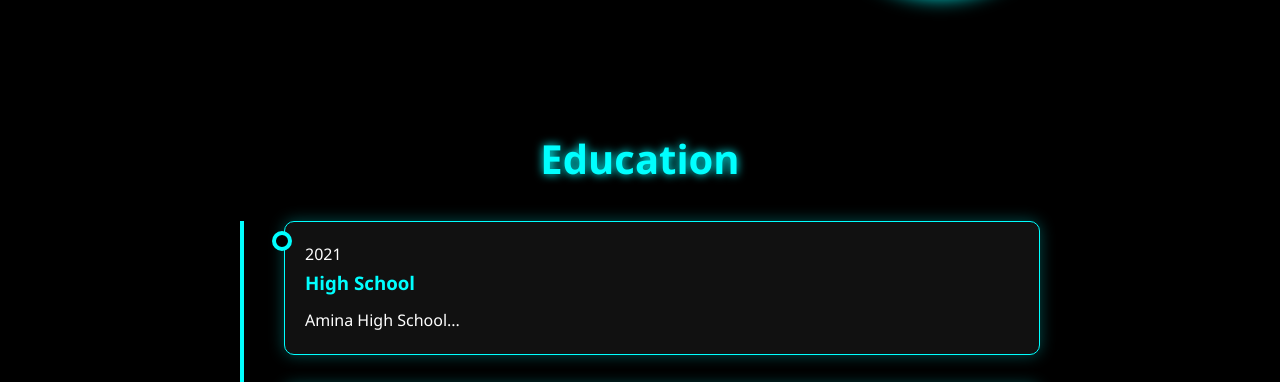
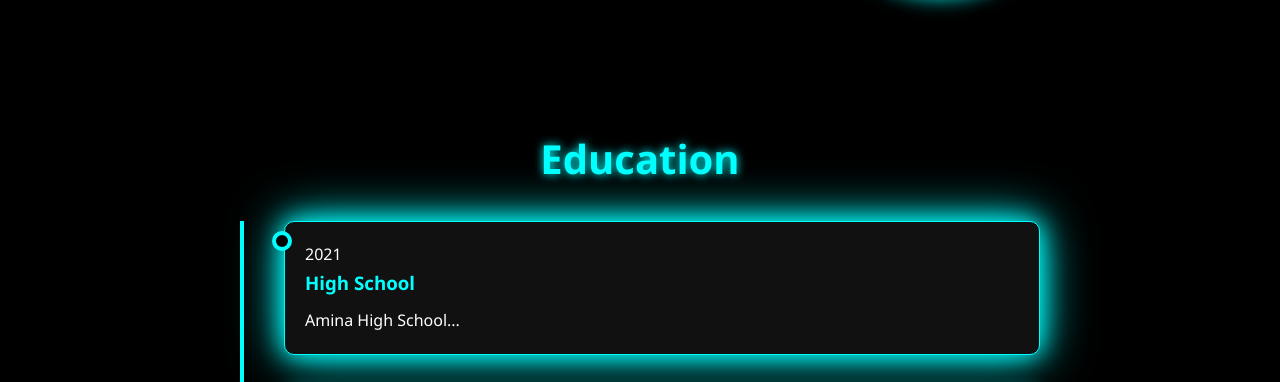
Before and after one commit to AYETEEN7/UDDIN-s-PORTFOLIO, a plain HTML site: page index.html in a window 1280 px wide. In both pictures the pointer is over the element 662 px from the left and 698 px from the top of the page. Shown: the part 411-793 px from the top of the page. Drawn offline with Linux system fonts and the light colour scheme.

Commit message:
Update style.css

```diff
--- a/style.css
+++ b/style.css
@@ -313,3 +313,7 @@ form button.btn:hover {
   opacity: 1;
   transform: translateY(0);
 }
+.timeline-box:hover {
+  box-shadow: 0 0 25px cyan, 0 0 50px cyan;
+  transition: box-shadow 0.3s ease-in-out;
+}
```
